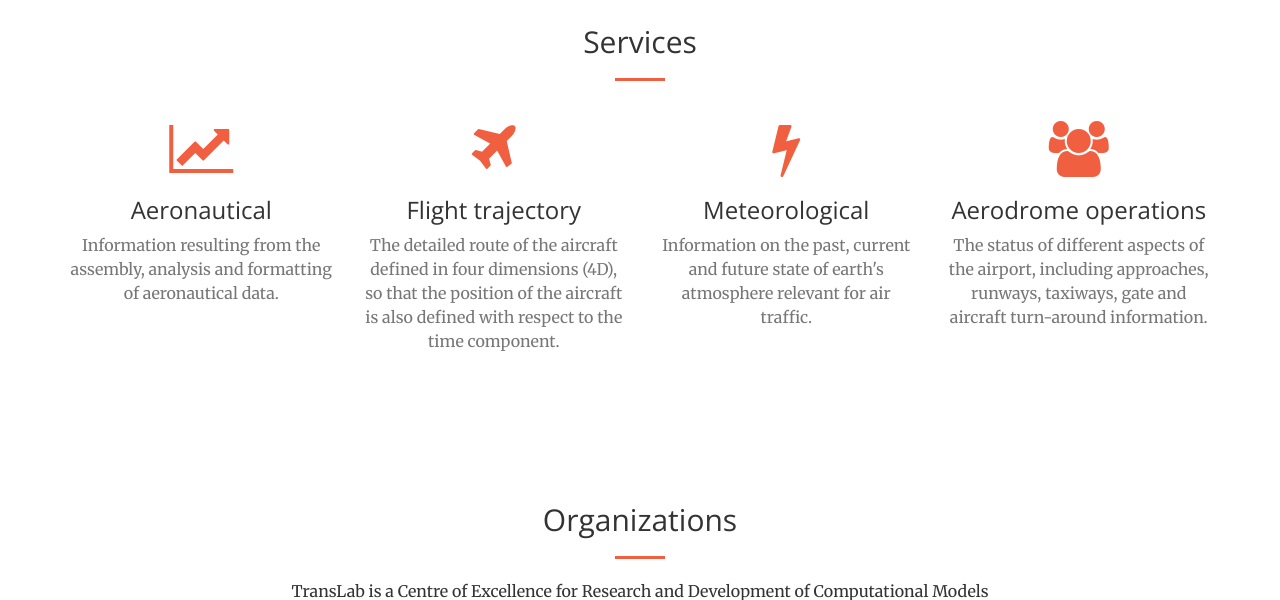
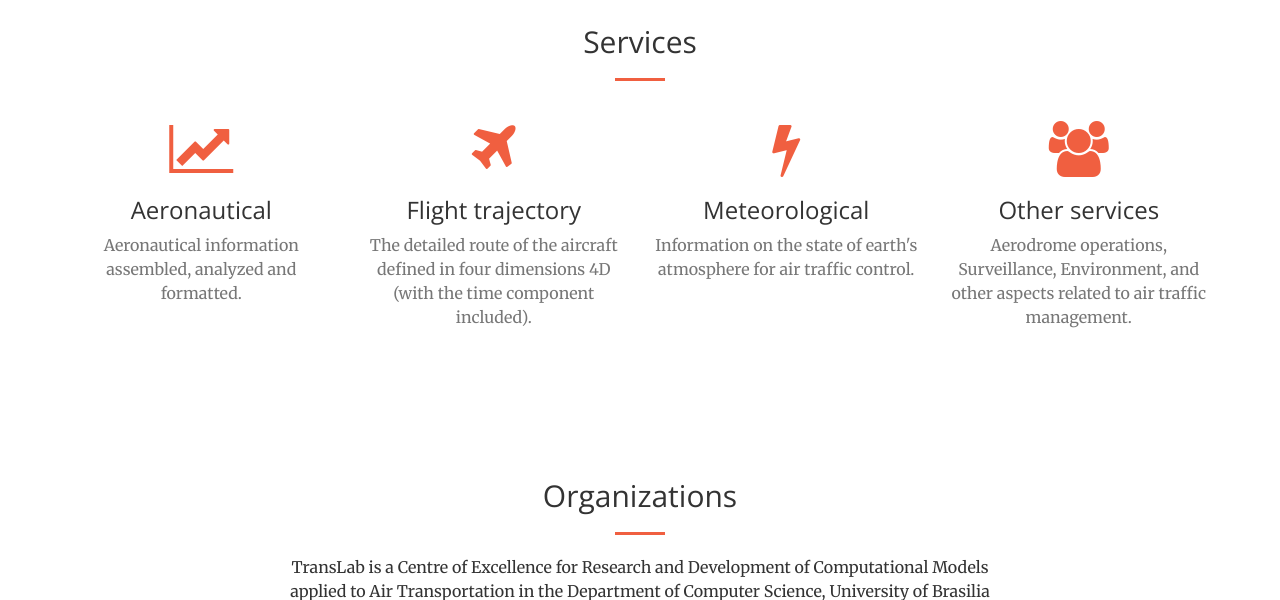
Before and after one commit to iuriramos/swim-registry, a Django app: page / in a window 1280 px wide. Shown: the part 1335-1935 px from the top of the page. Run offline with Django 3.2, Linux system fonts and the light colour scheme; some libraries are stand-ins or nearby versions.

Commit message:
Change text content for landing page

```diff
--- a/website/templates/index.html
+++ b/website/templates/index.html
@@ -113,28 +113,28 @@
                     <div class="service-box">
                         <i class="fa fa-4x fa-line-chart text-primary sr-icons"></i>
                         <h3>Aeronautical</h3>
-                        <p class="text-muted">Information resulting from the assembly, analysis and formatting of aeronautical data.</p>
+                        <p class="text-muted">Aeronautical information assembled, analyzed and formatted.</p>
                     </div>
                 </div>
                 <div class="col-lg-3 col-md-6 text-center">
                     <div class="service-box">
                         <i class="fa fa-4x fa-plane text-primary sr-icons"></i>
                         <h3>Flight trajectory</h3>
-                        <p class="text-muted">The detailed route of the aircraft defined in four dimensions (4D), so that the position of the aircraft is also defined with respect to the time component.</p>
+                        <p class="text-muted">The detailed route of the aircraft defined in four dimensions 4D (with the time component included).</p>
                     </div>
                 </div>
                 <div class="col-lg-3 col-md-6 text-center">
                     <div class="service-box">
                         <i class="fa fa-4x fa-bolt text-primary sr-icons"></i>
                         <h3>Meteorological</h3>
-                        <p class="text-muted">Information on the past, current and future state of earth's atmosphere relevant for air traffic.</p>
+                        <p class="text-muted">Information on the state of earth's atmosphere for air traffic control.</p>
                     </div>
                 </div>
                 <div class="col-lg-3 col-md-6 text-center">
                     <div class="service-box">
                         <i class="fa fa-4x fa-users text-primary sr-icons"></i>
-                        <h3>Aerodrome operations</h3>
-                        <p class="text-muted">The status of different aspects of the airport, including approaches, runways, taxiways, gate and aircraft turn-around information.</p>
+                        <h3>Other services</h3>
+                        <p class="text-muted">Aerodrome operations, Surveillance, Environment, and other aspects related to air traffic management. </p>
                     </div>
                 </div>
             </div>
```
